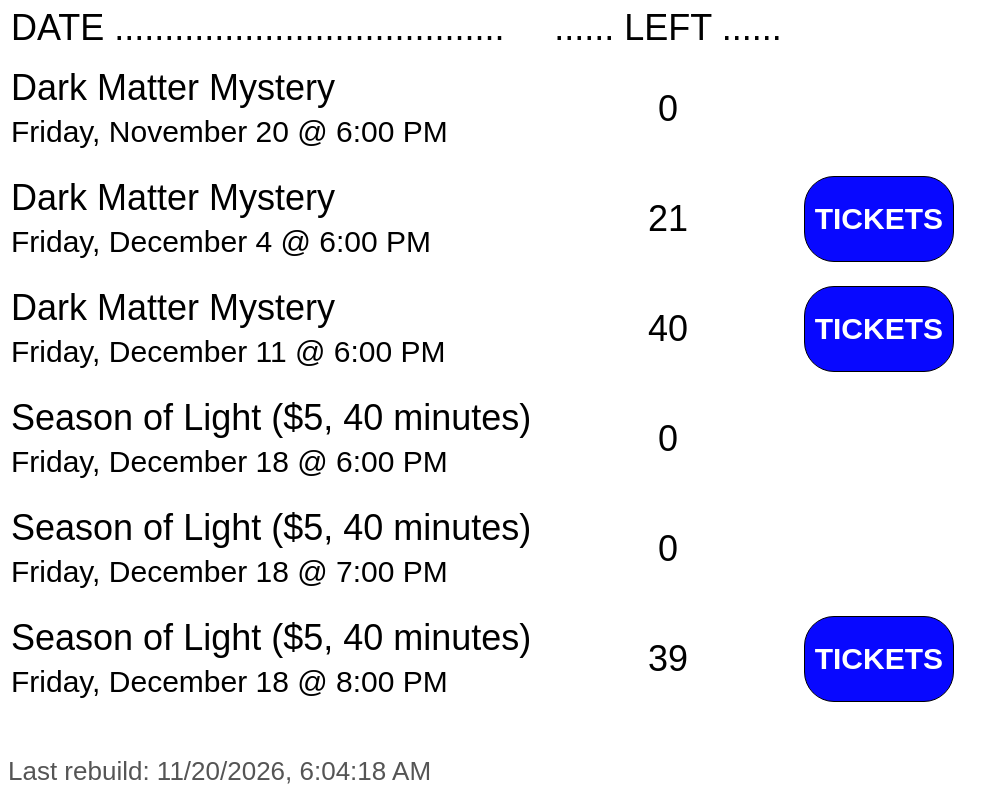
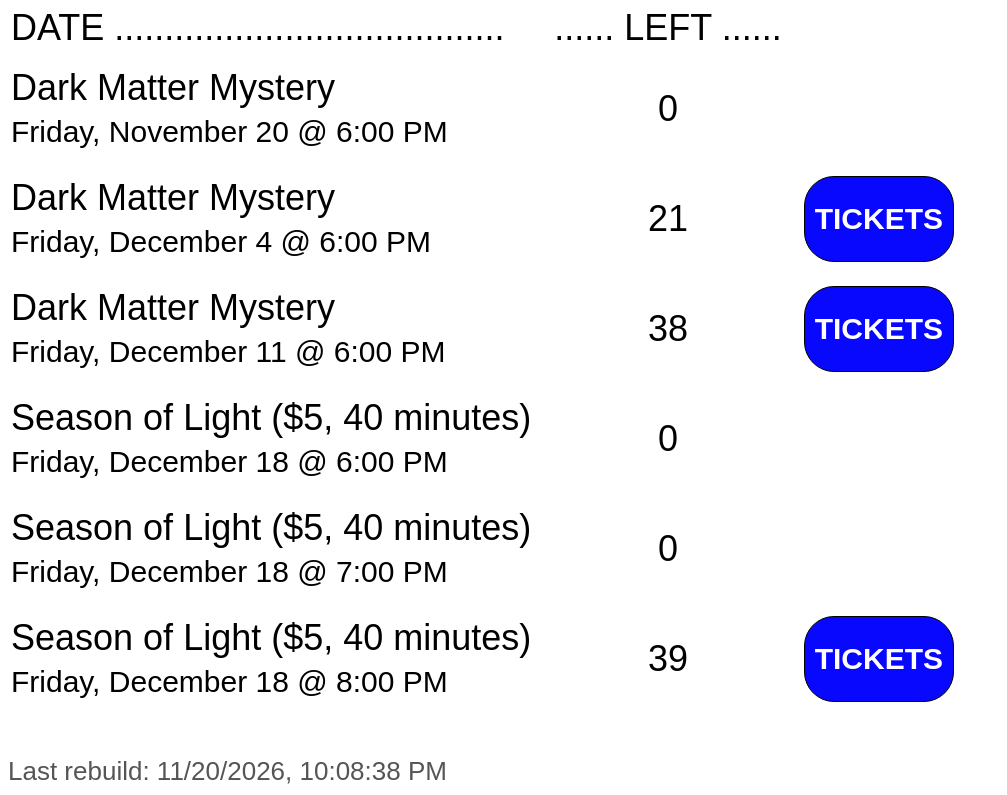
Before and after one commit to PlanetariumWSD/tickets, a plain HTML site: page source/schedule.html in a window 1280 px wide. Shown: the part 364-1159 px from the top of the page, without its empty margins (0-1007 px from the left). Drawn offline with Linux system fonts and the light colour scheme.

Commit message:
Automated schedule update (source/schedule.html)

```diff
--- a/source/schedule.html
+++ b/source/schedule.html
@@ -36,7 +36,7 @@ table td#COL3Hyper {background-color: #0808ff; padding: 15px 10px; text-align: c
 	<tr><td><br></td><td><br></td><td><br></td></tr>
 	<tr>
 		<td id="COL1"><l class="a">Dark Matter Mystery<br><l class="b">Friday, December 11 @ 6:00 PM</l></td>
-		<td id="COL2">40</td>
+		<td id="COL2">38</td>
 		<td id="COL3Hyper"><b><a target="_blank" rel="noopener noreferrer" href="https://www.paypal.com/ncp/payment/AQ9WYXMU86GM2" style="color: white; text-decoration: none">TICKETS</a></b></td>
 	</tr>
 	<tr><td><br></td><td><br></td><td><br></td></tr>
@@ -57,6 +57,6 @@ table td#COL3Hyper {background-color: #0808ff; padding: 15px 10px; text-align: c
 	</tr>
 	<tr><td><br></td><td><br></td><td><br></td></tr>
 </table>
-<div style="margin-top:30px; font: 26px Arial, sans-serif; color:#555;">Last rebuild: 11/20/2026, 6:04:18 AM</div>
+<div style="margin-top:30px; font: 26px Arial, sans-serif; color:#555;">Last rebuild: 11/20/2026, 10:08:38 PM</div>
 </body>
 </html>
```
